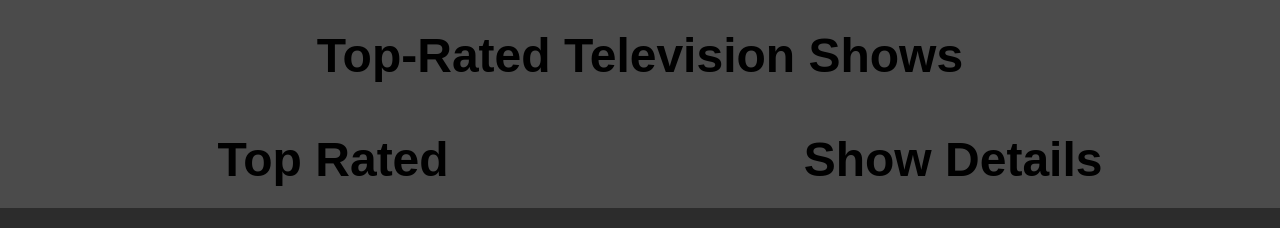
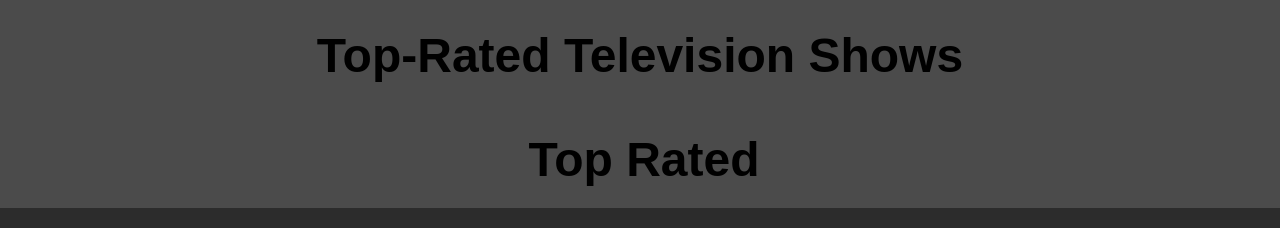
Before and after one commit to justinsorensen2/watch-tv, a React (Create React App) app: page / in a window 1280 px wide. Shown: the top 228 px of the page. Built offline with nearby package versions, Linux system fonts and the light colour scheme; no server answers; the HTML template or start-up script is replaced by a standard one.

Commit message:
Cleaned up Nav.

```diff
--- a/src/App.jsx
+++ b/src/App.jsx
@@ -16,11 +16,6 @@ const App = () => {
                 Top Rated
               </Link>
             </li>
-            <li>
-              <Link to="/tv:showID" className="Link">
-                Show Details
-              </Link>
-            </li>
           </ul>
         </nav>
       </header>
--- a/src/index.css
+++ b/src/index.css
@@ -55,7 +55,7 @@ img {
 .Nav {
   display: flex;
   flex-direction: row;
-  justify-content: space-around;
+  justify-content: center;
   color: black;
 }
 
@@ -63,6 +63,7 @@ img {
   text-decoration: none;
   font-weight: bold;
   font-size: 3rem;
+  padding-right: 2rem;
 }
 
 a {
```
